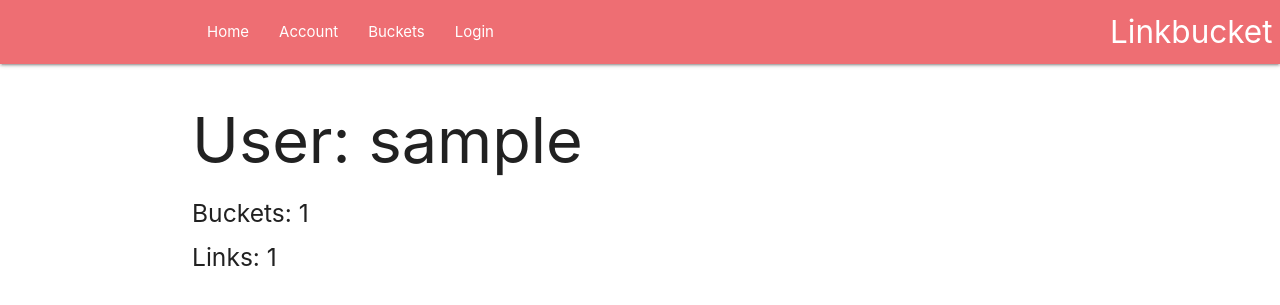
After one commit to josuablejeru/linkbucket, a Flask app: template app/templates/auth/account.html in a window 1280 px wide. The commit adds this page. Shown: the top 305 px of the page. Run offline with Flask 2, Linux system fonts and the light colour scheme; tables that the repository leaves empty hold one stand-in row (values such as "Sample post"); the template is opened without the code that fills it: values that come from a table or form of the project are taken from there, most other values are stand-ins (such as "Sample title", 1, 10 or a date in 2020).

Commit message:
Change profile to account. view are created

```diff
--- /dev/null
+++ b/app/templates/auth/account.html
@@ -0,0 +1,11 @@
+{% extends "base.html" %}
+
+{% block content %}
+
+<div class="container">
+    <h1>User: {{ user.username }}</h1>
+    <h5>Buckets: {{ bucket_number }}</h5>
+    <h5>Links: {{ link_number }}</h5>
+</div>
+
+{% endblock %}
--- a/app/templates/base.html
+++ b/app/templates/base.html
@@ -25,7 +25,7 @@
                 </a>
                     <ul class="left hide-on-med-and-down">
                         <li><a href="/">Home</a></li>
-                        <li><a href="#">Profile</a></li>
+                        <li><a href="{{ url_for('account', username=current_user.username) }}">Account</a></li>
                         <li><a href="{{ url_for('buckets') }}">Buckets</a></li>
                         {% if current_user.is_anonymous %}
                         <li><a href="{{ url_for('login') }}">Login</a></li>
@@ -41,7 +41,7 @@
 
     <ul class="sidenav" id="mobile-links">
         <li><a href="{{ url_for('index') }}">Home</a></li>
-            <li><a href="#">Profile</a></li>
+            <li><a href="{{ url_for('account', username=current_user.username) }}">Account</a></li>
             <li><a href="{{ url_for('buckets') }}">Buckets</a></li>
             {% if current_user.is_anonymous %}
             <li><a href="{{ url_for('login') }}">Login</a></li>
```
